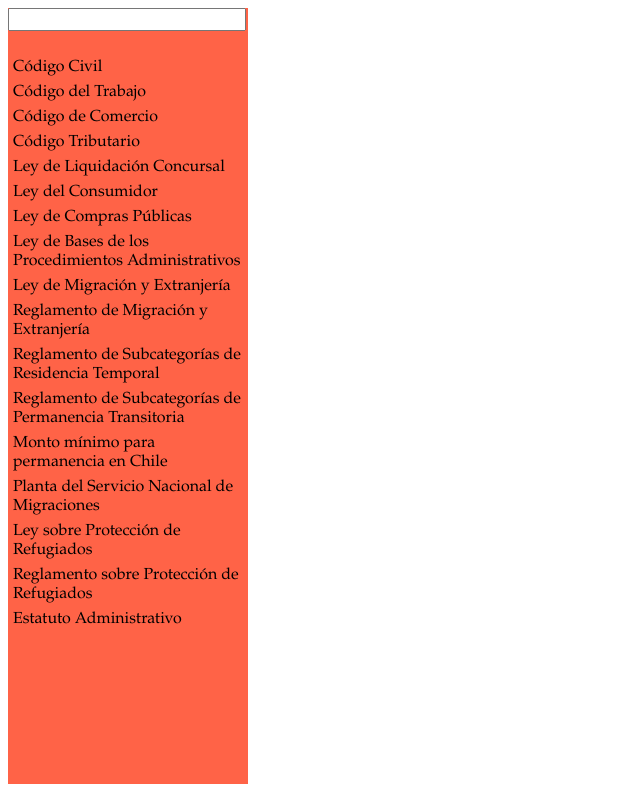
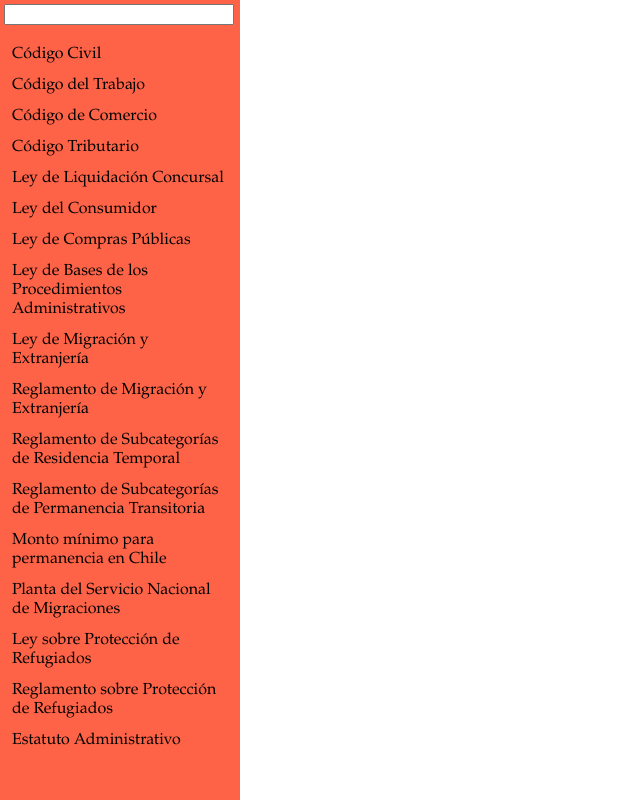
Before and after one commit to AlcioneSC/tinterillo, a plain HTML site: page index.html in a window 1280 px wide. Shown: the whole page, without its empty margins (0-640 px from the left). Drawn offline with Linux system fonts and the light colour scheme.

Commit message:
CSS tweaks

```diff
--- a/css/style.css
+++ b/css/style.css
@@ -6,13 +6,14 @@
 
 * {
     font-family: 'Palatino Linotype', 'Palatino', 'Times New Roman', Times, serif;
+    margin: 0;
+    padding: 0;
+    box-sizing: border-box;
 }
 
 .layout {
     display: grid;
     grid-template-columns: 240px 1fr;
-    margin: 0;
-    padding: 0;
 }
 
 #paralist {
@@ -20,23 +21,25 @@
     background-color: tomato;
     align-self: self-start;
     position: sticky;
-    min-height: 97vh;
+    min-height: 100vh;
+    max-height: 100vh;
     overflow: scroll;
     top: 0;
 }
 
 #inputFilter {
     width: 230px;
+    margin: 4px;
 }
 
 #paralist ul {
     list-style: none;
-    padding: 5px;
+    padding: 12px;
 }
 
 #paralist ul li {
-    margin-top: 6px;
-    margin-bottom: 6px;
+    margin-top: 4px;
+    margin-bottom: 12px;
     cursor: pointer;
 }
 
@@ -45,15 +48,32 @@
 }
 
 #container {
-    margin: 20px;
     display: flex;
     flex-direction: column;
     overflow: auto;
+    padding: 20px;
+    hyphens: auto;
 }
 
 #container p {
     text-align: justify;
     hyphens: auto;
+    padding-top: 9px;
+    padding-bottom: 9px;
+}
+
+#container h2 {
+    padding-top: 22px;
+    padding-bottom: 10px;
+}
+
+#container h3 {
+    padding-top: 12px;
+    padding-bottom: 4px;
+}
+
+#container h4 {
+    padding-top: 10px;
 }
 
 #container .derogado {
--- a/js/main.js
+++ b/js/main.js
@@ -103,7 +103,7 @@ function listStatute() {
     const paraList = fetch("./data/leyes.json", {
         method: 'GET',
         headers: {
-            'Content-Type': 'application/xml',
+            'Content-Type': 'application/json',
         },
         cache: 'default'
     }).then(response => {
```
